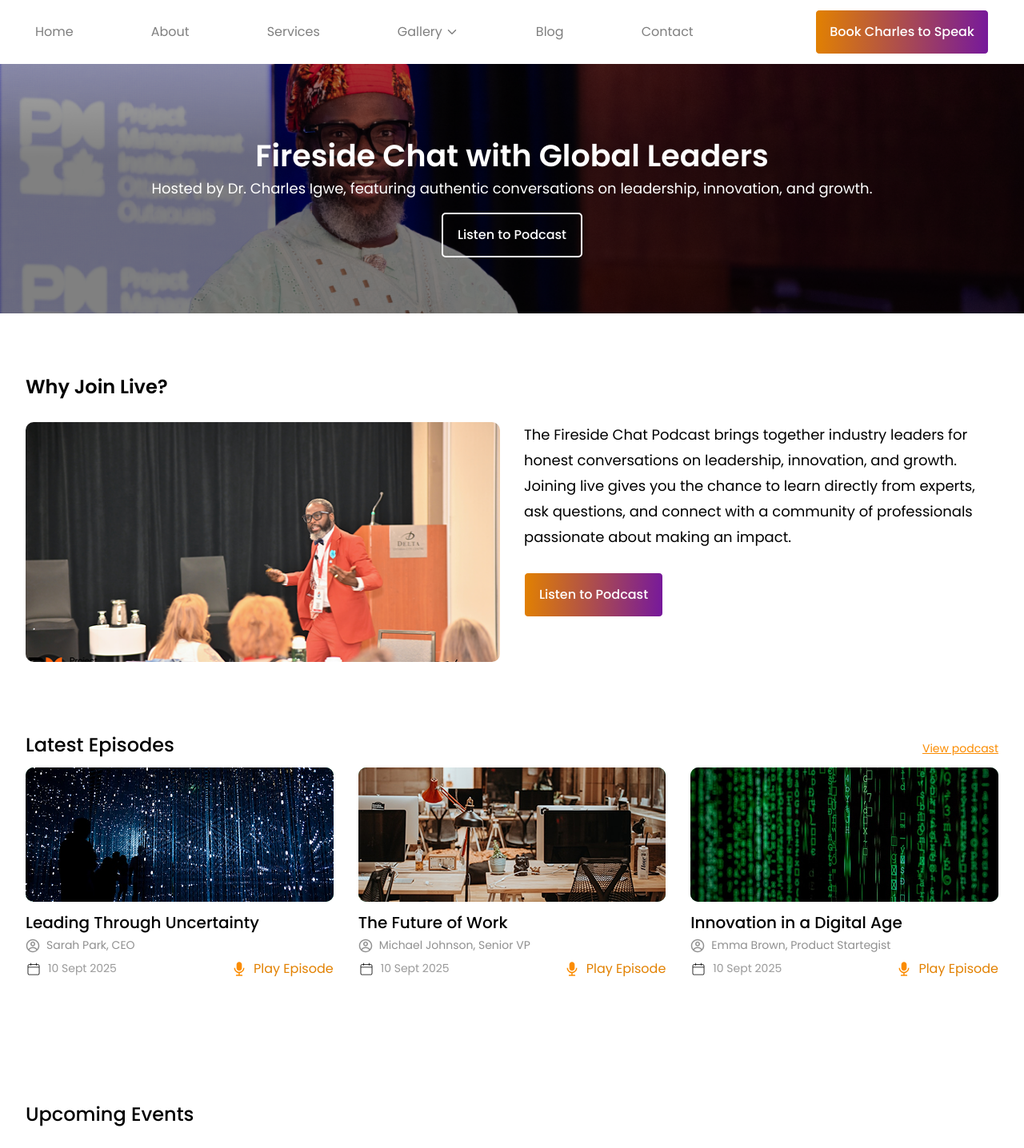
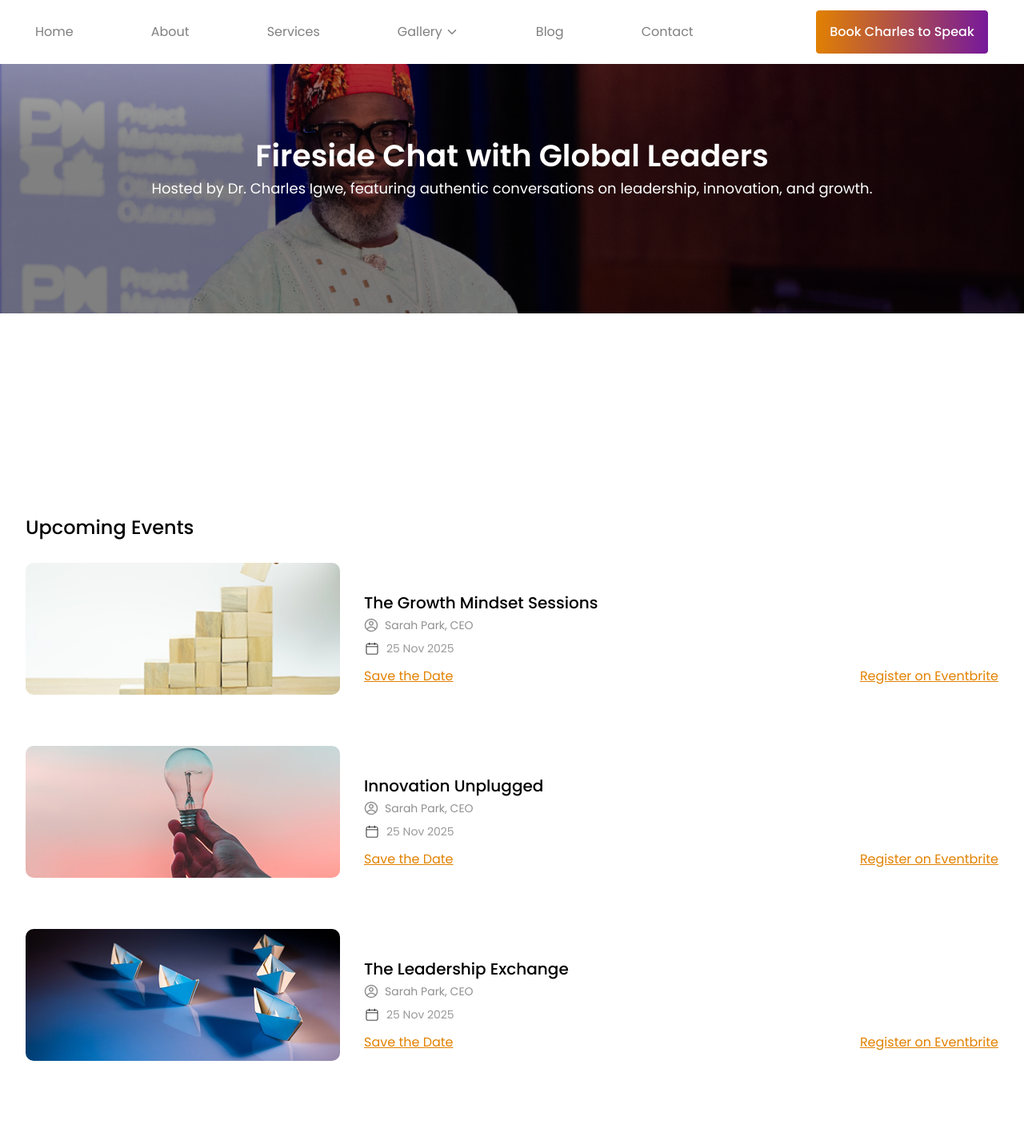
Before and after one commit to Akpcodes636/Dr-charles-igwe, a Next.js app: page /podcast in a window 1280 px wide. Shown: the top 1436 px of the page at 80% size. Built offline with nearby package versions, Linux system fonts and the light colour scheme; a web font is replaced by a local one.

Commit message:
Fix image source case sensitivity in Accountability component; comment out unused elements in PodcastHeader and PodcastHero components; update link in HomePage content

```diff
--- a/src/app/components/home/Accountability.tsx
+++ b/src/app/components/home/Accountability.tsx
@@ -28,7 +28,7 @@ const Accountability = () => {
             data-aos-delay="200"
           >
             <Image
-              src="/images/Igwe-3.png"
+              src="/images/igwe-3.png"
               alt="Pictures of Dr Charles and friends"
               width={500}
               height={500}
--- a/src/app/components/podcast/PodcastHeader.tsx
+++ b/src/app/components/podcast/PodcastHeader.tsx
@@ -36,13 +36,13 @@ const PodcastHeader = () => {
             Hosted by Dr. Charles Igwe, featuring authentic conversations on
             leadership, innovation, and growth.
           </p>
-          <div className="flex items-center justify-center mt-[16px]">
+          {/* <div className="flex items-center justify-center mt-[16px]">
             <Link href="/">
             <Button style="nobg" type="button">
               Listen to Podcast
             </Button>
             </Link>
-          </div>
+          </div> */}
         </div>
       </div>
     </section>
--- a/src/app/components/podcast/PodcastHero.tsx
+++ b/src/app/components/podcast/PodcastHero.tsx
@@ -15,7 +15,7 @@ const PodcastHero = () => {
     <section className="bg-white">
       <div className="container-sm mx-auto">
         <div className="pt-[40px] md:pt-[60px] lg:pt-[80px] pb-[0px]">
-          <h2 className="text-[24px] font-semibold text-[#000000] text-center md:text-center lg:text-start mb-[24px] md:mb-[32px]">
+          {/* <h2 className="text-[24px] font-semibold text-[#000000] text-center md:text-center lg:text-start mb-[24px] md:mb-[32px]">
             Why Join Live?
           </h2>
 
@@ -50,7 +50,7 @@ const PodcastHero = () => {
           {/* Latest Episodes */}
           <div className="py-[80px]">
             {/*  */}
-            <div className="flex items-center justify-center md:justify-center lg:justify-between mb-[24px] md:mb-[8px]">
+            {/* <div className="flex items-center justify-center md:justify-center lg:justify-between mb-[24px] md:mb-[8px]">
               <h2 className="text-[24px] font-[#000000] text-center font-medium leading-[100%] block md:block lg:hidden mb-[24px]">
                 Latest Episodes
               </h2>
@@ -63,13 +63,13 @@ const PodcastHero = () => {
               >
                 View podcast
               </Link>
-            </div>
+            </div> */}
             {/* Podcast Episodes  */}
-            <div className="grid grid-cols-1 md:grid-cols-2  lg:grid-cols-3 gap-x-[31px]">
+            {/* <div className="grid grid-cols-1 md:grid-cols-2  lg:grid-cols-3 gap-x-[31px]">
               {podcastContent.map((podcast, index) => (
                 <div key={index} className="mb-[64px]">
                   {/* Podcast thumbnail */}
-                  <div className="bg-green-800 w-full max-w-[358px] sm:max-w-[800px] h-[136px] rounded-[10px] mx-auto md:max-w-[393px] md:h-[168px] mb-[24px] md:mb-[16px]">
+                  {/* <div className="bg-green-800 w-full max-w-[358px] sm:max-w-[800px] h-[136px] rounded-[10px] mx-auto md:max-w-[393px] md:h-[168px] mb-[24px] md:mb-[16px]">
                     <Image
                       src={podcast.img}
                       alt={podcast.title}
@@ -80,7 +80,7 @@ const PodcastHero = () => {
                   </div>
 
                   {/* Podcast details */}
-                  <div className="w-full max-w-[358px] sm:max-w-[800px]  mx-auto md:max-w-[393px]">
+                  {/* <div className="w-full max-w-[358px] sm:max-w-[800px]  mx-auto md:max-w-[393px]">
                     <h3 className="text-[#000000] font-medium text-[20px] leading-[100%] mb-[8px]">
                       {podcast.title}
                     </h3>
@@ -110,7 +110,7 @@ const PodcastHero = () => {
                   </div>
                 </div>
               ))}
-            </div>
+            </div>  */}
 
             {/* Upcoming Events */}
             <div className="py-[96px] ">
--- a/src/utils/contents/HomePage.content.ts
+++ b/src/utils/contents/HomePage.content.ts
@@ -72,7 +72,7 @@ export const Servicestext = [
     icon: "/icons/podcast.png",
     title: "Podcast & Fireside Chat Host",
     text: "Facilitating impactful conversations with global voices.",
-    link: "/",
+    link: "/podcast",
   },
   {
     icon: "/icons/healthicons.png",
```
